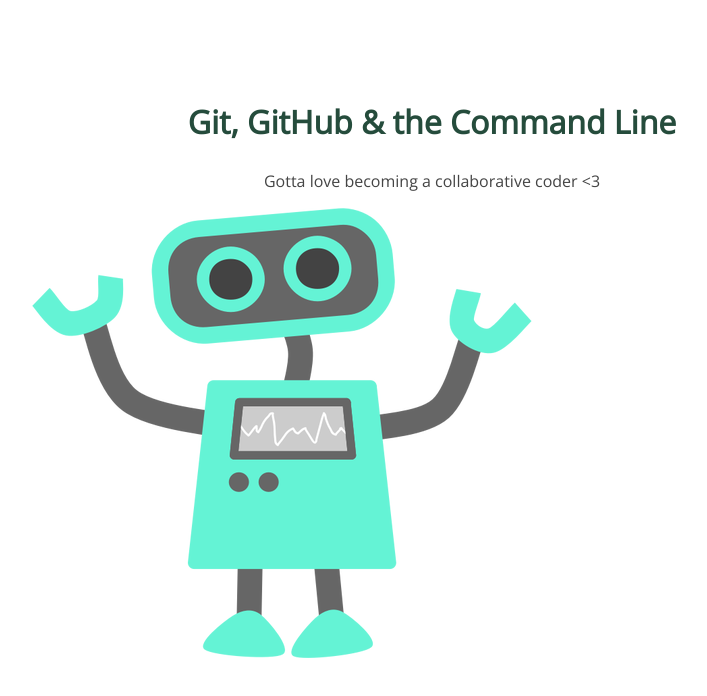
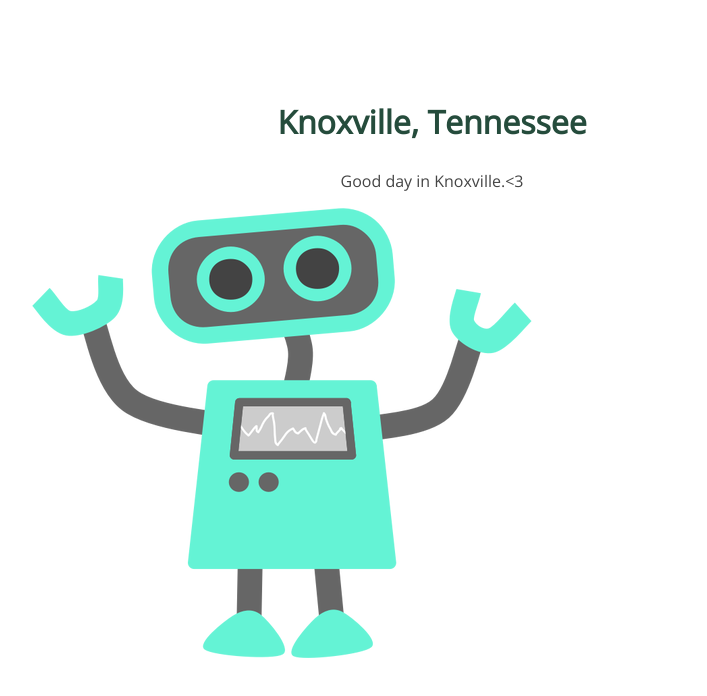
Before and after one commit to southmeetsmidwest/105-project, a plain HTML site: page index.html in a window 1280 px wide. Shown: the whole page, without its empty margins (208-915 px from the left). Drawn offline with nearby package versions, Linux system fonts and the light colour scheme.

Commit message:
changed words

```diff
--- a/index.html
+++ b/index.html
@@ -8,8 +8,8 @@
 </head>
 <body>
 	<section>
-		<h1>Git, GitHub & the Command Line</h1>
-		<p>Gotta love becoming a collaborative coder <3</p>
+		<h1>Knoxville, Tennessee</h1>
+		<p>Good day in Knoxville.<3</p>
 		<img src="img/happy-blue-robot.png">
 	</section>
 </body>
```
